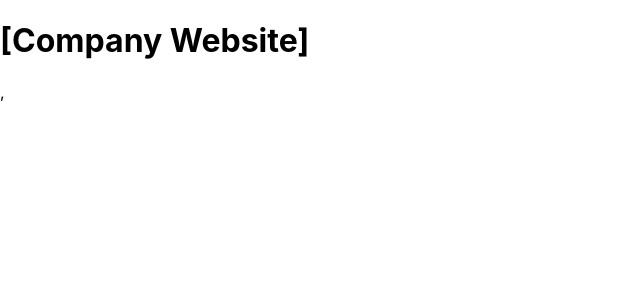
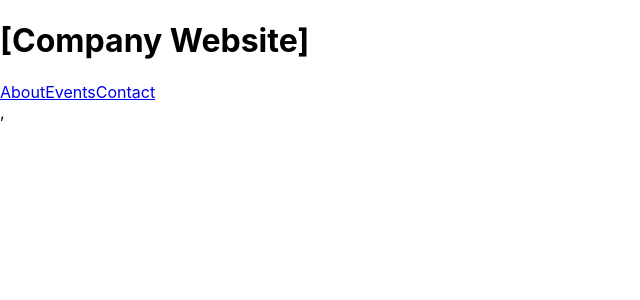
Before and after one commit to jakewarrenblack/linkedin-react-js-essentials, a React (Create React App) app: page / in a window 1280 px wide. Shown: the top 300 px of the page, without its empty margins (0-640 px from the left). Built offline with nearby package versions, Linux system fonts and the light colour scheme.

Commit message:
Add navbar and using 'useLocation' hook to show location.pathname in 404 page

```diff
--- a/src/App.js
+++ b/src/App.js
@@ -1,6 +1,6 @@
 import "./App.css";
 import { Routes, Route } from "react-router-dom";
-import { Home, About, Events, Contact } from "./pages";
+import { Home, About, Events, Contact, Whoops404 } from "./pages";
 
 function App() {
   return (
@@ -10,6 +10,8 @@
         <Route path="/about" element={<About />} />
         <Route path="/events" element={<Events />} />
         <Route path="/contact" element={<Contact />} />
+        {/* If you go to a non-existent route, '*' will cover it */}
+        <Route path="*" element={<Whoops404 />} />
       </Routes>
     </div>
   );
--- a/src/pages.js
+++ b/src/pages.js
@@ -1,11 +1,17 @@
 // responsible for all pages which are part of our app
 import React from "react";
+import { Link, useLocation } from "react-router-dom";
 
 // some small components to be displayed as we navigate around the site
 export function Home() {
   return (
     <div>
       <h1>[Company Website]</h1>
+      <nav>
+        <Link to="about">About</Link>
+        <Link to="about">Events</Link>
+        <Link to="about">Contact</Link>
+      </nav>
     </div>
   );
 }
@@ -33,3 +39,16 @@
     </div>
   );
 }
+
+export function Whoops404() {
+  // useLocation is a hook which returns your current location
+  let location = useLocation();
+  console.log(location);
+
+  return (
+    <div>
+      {/* We can tap into the pathname in the url using the useLocation hook*/}
+      <h1>Resource not found at {location.pathname}</h1>
+    </div>
+  );
+}
```
